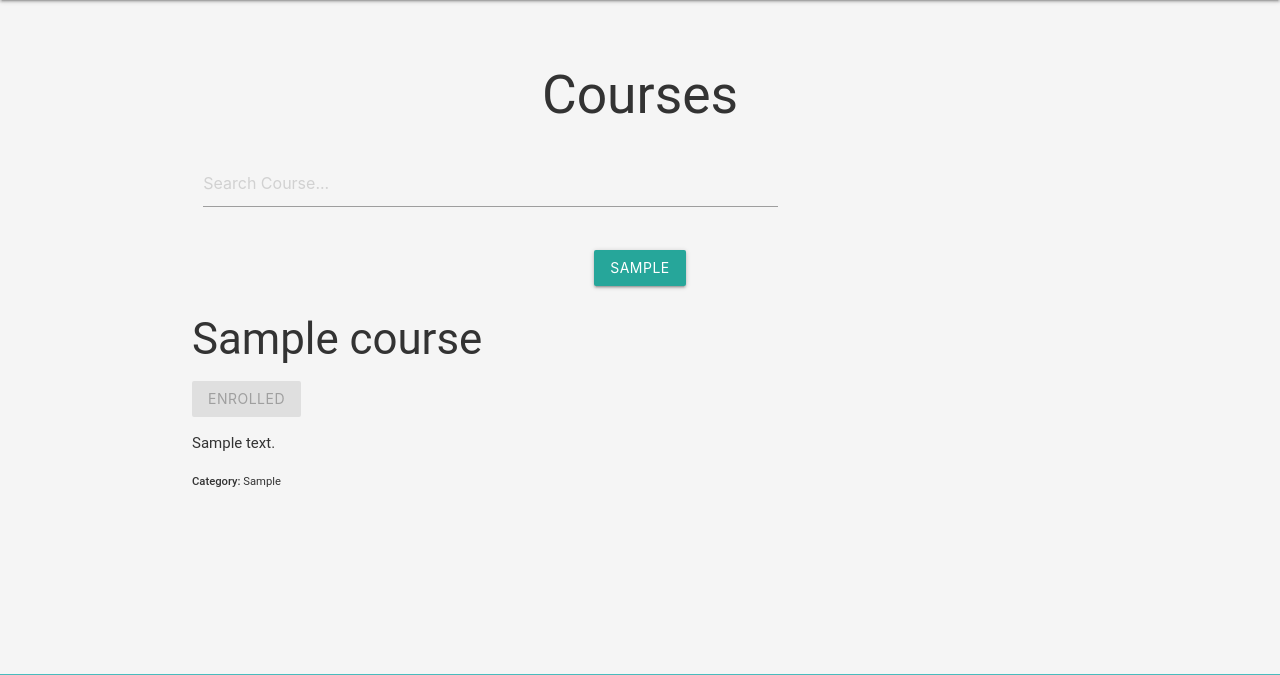
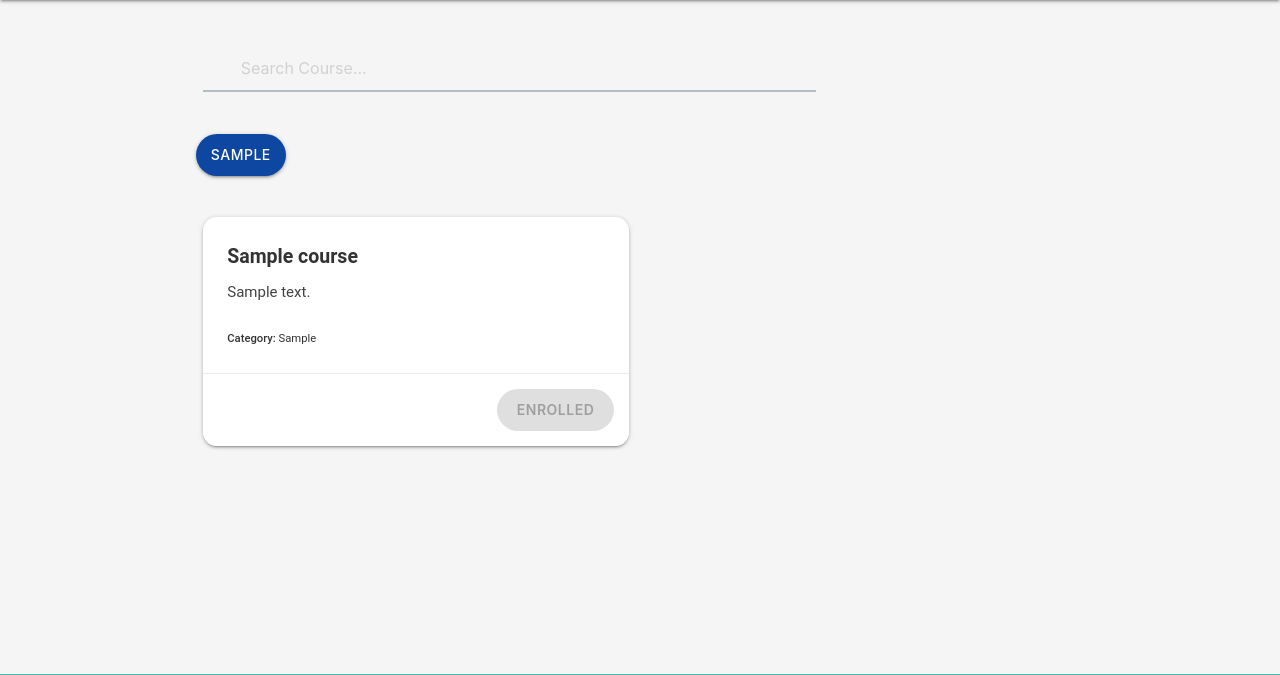
Before and after one commit to quyenhuynh-agilityio/django-training, a Django app: page / in a window 1280 px wide. Shown: the part 64-739 px from the top of the page. Run offline with Django 5.2, Linux system fonts and the light colour scheme; a user stored in the database is signed in; tables that the repository leaves empty hold one stand-in row (values such as "Sample post"); parts of the project's set-up code (start-up, migrations or seed data) failed here and were passed over.

Commit message:
feat: remove unused template

```diff
--- a/studyportal/static/css/course_list.css
+++ b/studyportal/static/css/course_list.css
@@ -1,85 +1,140 @@
 /* ================================
-   General body & container
+   Page Header
 ================================ */
 .course-header {
-    margin: 2rem 0 1rem 0;
-    font-weight: 600;
+    margin: 2.5rem 0 1.5rem 0;
+    font-weight: 700;
     color: #0d47a1;
+    text-transform: uppercase;
+    letter-spacing: 1px;
+    text-align: center;
   }
 
-.course-card {
-    background: #fff;
-    border-radius: 12px;
-    padding: 1.5rem;
-    margin-bottom: 1.5rem;
-    box-shadow: 0 4px 12px rgba(0,0,0,0.08);
-    transition: transform 0.3s ease, box-shadow 0.3s ease;
+  /* ================================
+     Course Card Enhancements
+  ================================ */
+  .card {
+    border-radius: 14px !important;
+    overflow: hidden;
   }
-.course-card.hoverable:hover {
-    transform: translateY(-5px);
-    box-shadow: 0 8px 20px rgba(0,0,0,0.15);
+
+  .card.hoverable:hover {
+    transform: translateY(-6px);
+    box-shadow: 0 10px 26px rgba(0, 0, 0, 0.15) !important;
+  }
+
+  .card-content p {
+    color: #424242;
+  }
+
+  .card-title {
+    font-size: 1.3rem !important;
+    font-weight: 600 !important;
+  }
+
+  .equal-card {
+    display: flex;
+    flex-direction: column;
+    height: 100%;
+}
+
+/* Ensure card-action stays at bottom */
+.equal-card .card-action {
+    margin-top: auto;
+}
+
+  /* Align actions nicely */
+  .card-action {
+    padding: 1rem !important;
+    display: flex;
+    justify-content: flex-end;
+    gap: 0.6rem;
   }
 
   /* ================================
      Buttons
   ================================ */
   .btn {
-    border-radius: 50px;
-    font-weight: 600;
-    text-transform: uppercase;
-    transition: background-color 0.3s ease, transform 0.2s ease;
+    border-radius: 50px !important;
+    font-weight: 600 !important;
+    text-transform: uppercase !important;
+    padding: 0 1.3rem !important;
+    height: 42px !important;
+    line-height: 42px !important;
+    transition: 0.3s ease !important;
   }
+
   .btn:hover {
     transform: translateY(-2px);
   }
+
   .btn-primary {
-    background-color: #0d47a1;
+    background-color: #0d47a1 !important;
   }
+
   .btn-primary:hover {
-    background-color: #08306b;
+    background-color: #08306b !important;
   }
+
   .btn-secondary {
-    background-color: #9e9e9e;
+    background-color: #9e9e9e !important;
   }
+
   .btn-secondary:hover {
-    background-color: #757575;
+    background-color: #757575 !important;
   }
 
   /* ================================
-   Categories
+     Category Buttons (Chip style)
   ================================ */
   .categories-row {
     margin-bottom: 2rem;
   }
+
   .btn-category {
-    margin: 0.2rem;
-    text-transform: none;
-    font-weight: 500;
-    color: #fff;
+    margin: 0.25rem;
+    font-weight: 500 !important;
+    border-radius: 25px !important;
+    padding: 0 1rem !important;
+  }
+
+  .btn-category.btn-secondary {
+    background: #b0bec5 !important;
+  }
+
+  .btn-category.btn-primary {
+    background: #0d47a1 !important;
   }
 
   /* ================================
-   Search input
+     Search Input
   ================================ */
+  .search-box {
+    margin-bottom: 1rem;
+  }
+
   .search-box .input-field {
     position: relative;
   }
+
   .search-box input[type="text"] {
     width: 100%;
     padding-left: 2.5rem;
-    border-radius: 50px;
-    border: 1px solid #ccc;
-}
-.search-box input[type="text"]:focus {
-    border-color: #0d47a1;
-    box-shadow: 0 0 5px rgba(13, 71, 161, 0.3);
+    border-bottom: 2px solid #b0bec5 !important;
+    transition: 0.3s ease;
   }
 
-/* Material icon for search */
+  .search-box input[type="text"]:focus {
+    border-color: #0d47a1 !important;
+    box-shadow: 0 0 6px rgba(13, 71, 161, 0.25);
+  }
+
+  /* Material search icon */
   .search-box .material-icons.prefix {
     position: absolute;
-    left: 15px;
+    left: 10px;
     top: 50%;
     transform: translateY(-50%);
-    color: #9e9e9e;
+    color: #607d8b;
+    font-size: 20px;
   }
--- a/studyportal/templates/base.html
+++ b/studyportal/templates/base.html
@@ -34,7 +34,7 @@
                     </li>
                     {% if user.is_authenticated %}
                         <li>
-                            <a href="{% url 'enrolled_courses' %}">My Courses</a>
+                            <a href="{% url 'course_list' %}">My Courses</a>
                         </li>
                         <li>
                             <span class="white-text">Hi, {{ user.username }}</span>
--- a/studyportal/templates/courses/course_list.html
+++ b/studyportal/templates/courses/course_list.html
@@ -3,8 +3,10 @@
 {% block title %}
     Courses
 {% endblock title %}
+{% block extra_css %}
+    <link rel="stylesheet" href="{% static 'css/course_list.css' %}">
+{% endblock extra_css %}
 {% block content %}
-    <h2 class="course-header center-align">Courses</h2>
     <!-- Search Row -->
     <form method="post" class="search-box row">
         {% csrf_token %}
@@ -22,7 +24,7 @@
     <form method="post" class="categories-form">
         {% csrf_token %}
         <input type="hidden" name="q" value="{{ query }}">
-        <div class="row center-align categories-row">
+        <div class="row categories-row">
             {% for cat in categories %}
                 <button type="submit"
                         name="category"
@@ -34,9 +36,18 @@
         </div>
     </form>
     <!-- Courses -->
+    <!-- Courses -->
+    <div class="row">
         {% for course in courses %}
-        <div class="course-card">
-            <h3>{{ course.title }}</h3>
+            <div class="col s12 m6">
+                <div class="card equal-card hoverable">
+                    <div class="card-content">
+                        <span class="card-title">{{ course.title }}</span>
+                        <p>{{ course.description }}</p>
+                        <br>
+                        <small><strong>Category:</strong> {{ course.category }}</small>
+                    </div>
+                    <div class="card-action">
                         {% if user.is_authenticated %}
                             {% if course.id in enrolled_ids %}
                                 <button class="btn btn-secondary" disabled>Enrolled</button>
@@ -46,10 +57,13 @@
                         {% else %}
                             <a href="{% url 'login' %}" class="btn btn-primary">Login to Enroll</a>
                         {% endif %}
-            <p>{{ course.description }}</p>
-            <small><strong>Category:</strong> {{ course.category }}</small>
+                    </div>
+                </div>
             </div>
         {% empty %}
+            <div class="col s12">
                 <p>No courses available.</p>
+            </div>
         {% endfor %}
+    </div>
 {% endblock content %}
```
Also changed, not shown: studyportal/templates/courses/enrolled_courses.html (deleted, +0 -26 lines). Lines whose indentation alone changed are shown as unchanged.
